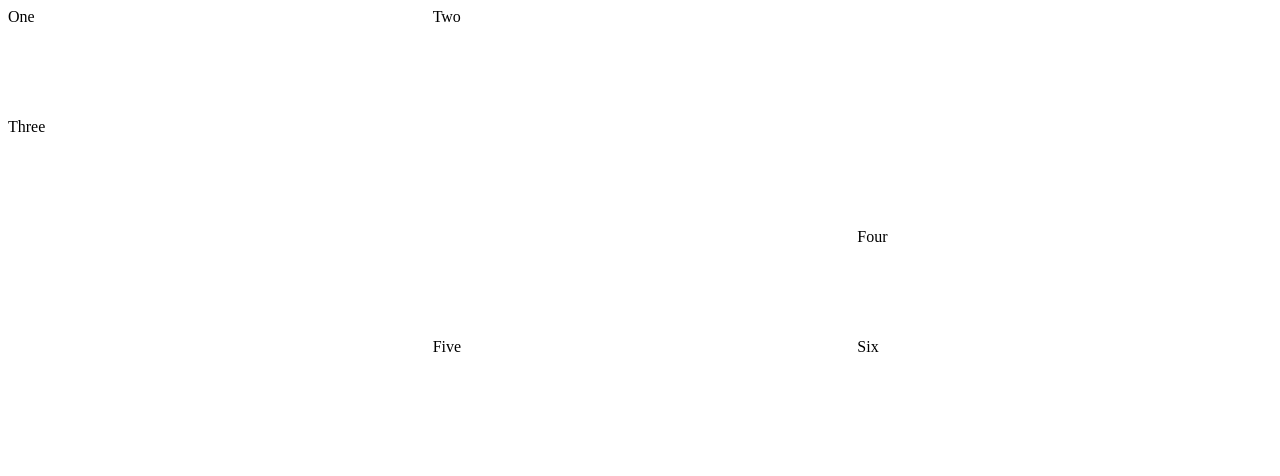
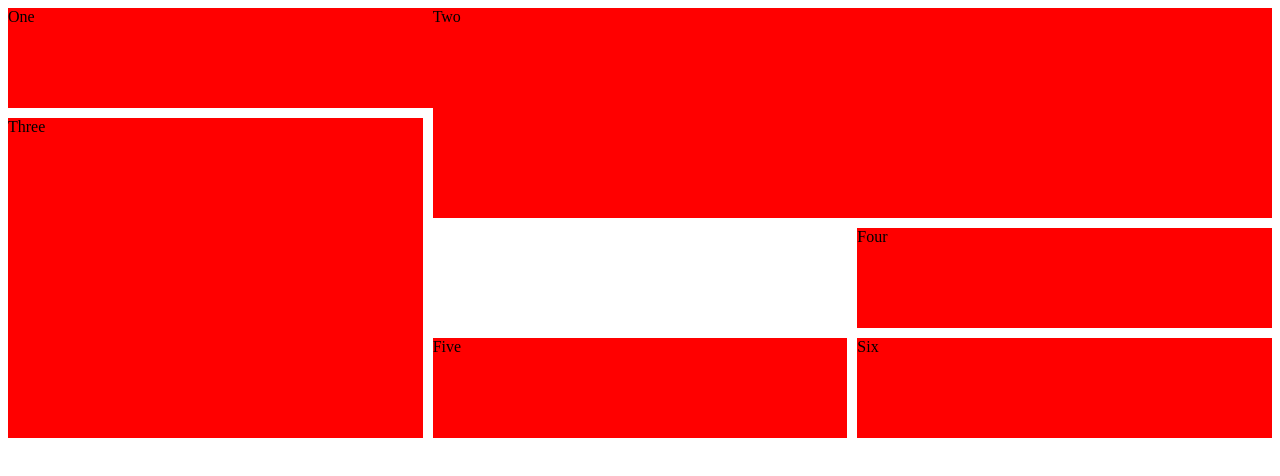
Before and after one commit to beyzasrky/beyzasar-kaya.github.io, a plain HTML site: page index.html in a window 1280 px wide. Drawn offline with Linux system fonts and the light colour scheme.

Commit message:
Update style.css

```diff
--- a/style.css
+++ b/style.css
@@ -7,24 +7,30 @@
 .one {
   grid-column: 1 / 3;
   grid-row: 1;
+  background-color: red;
 }
 .two {
   grid-column: 2 / 4;
   grid-row: 1 / 3;
+  background-color: red;
 }
 .three {
   grid-column: 1;
   grid-row: 2 / 5;
+  background-color: red;
 }
 .four {
   grid-column: 3;
   grid-row: 3;
+  background-color: red;
 }
 .five {
   grid-column: 2;
   grid-row: 4;
+  background-color: red;
 }
 .six {
   grid-column: 3;
   grid-row: 4;
+  background-color: red;
 }
```
